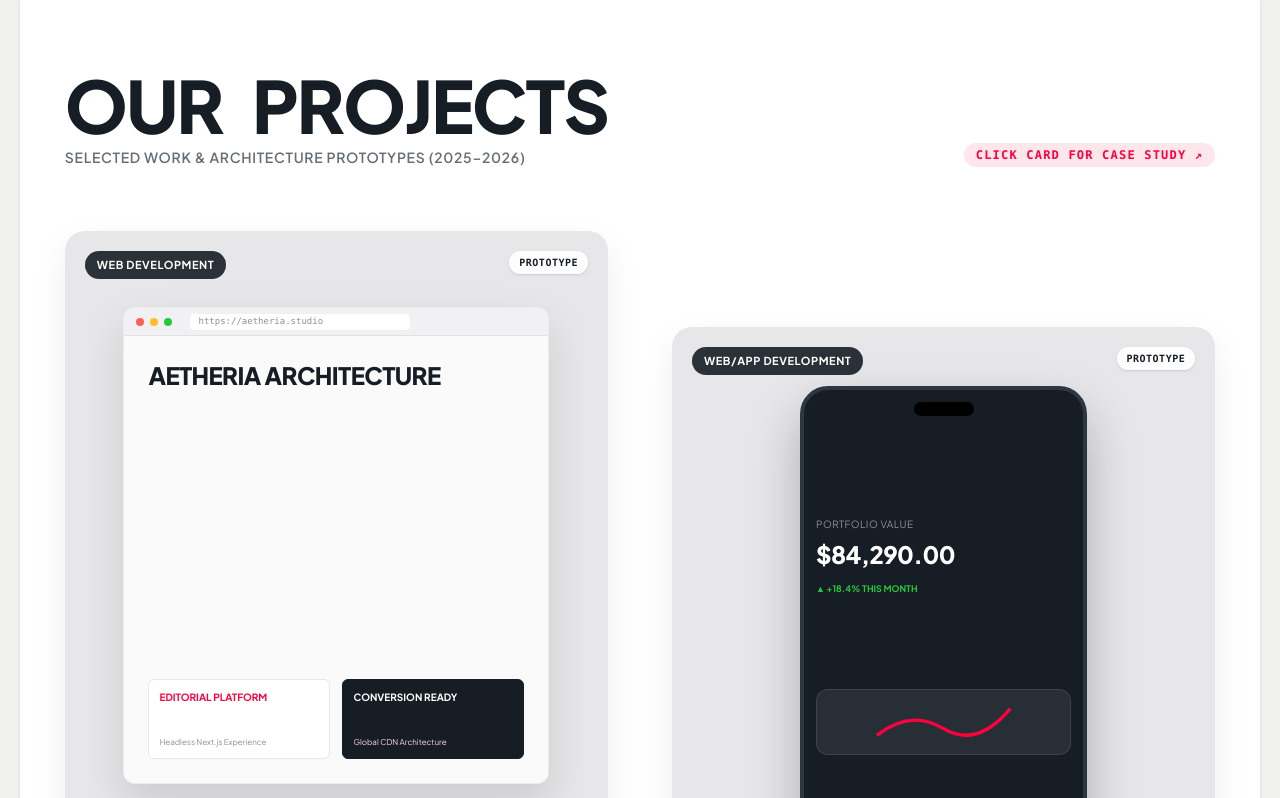
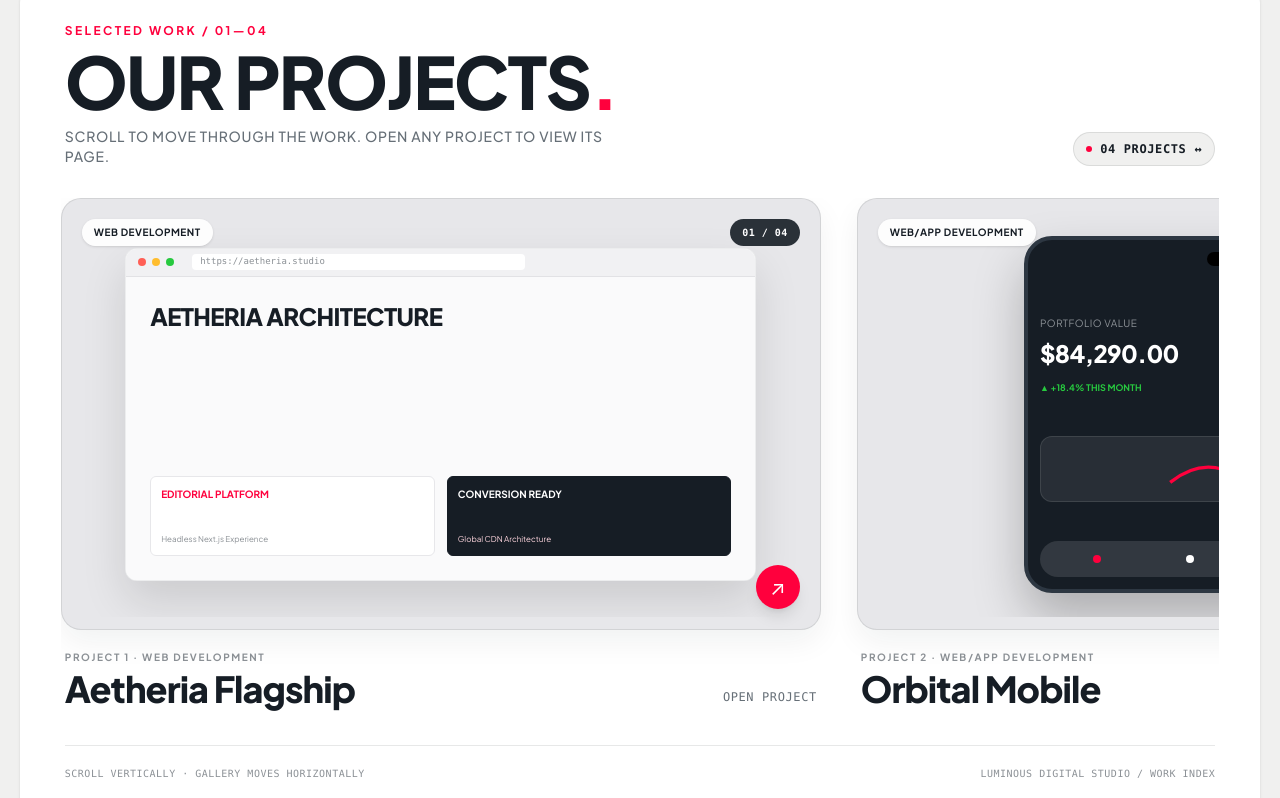
Before and after one commit to sujalsonavane/Digital-media-website-, a Next.js app: page / in a window 1280 px wide. Shown: the part 4042-4840 px from the top of the page. Built offline with nearby package versions, Linux system fonts and the light colour scheme.

Commit message:
feat: add scroll-driven horizontal project gallery

```diff
--- a/src/components/agency/ProjectsSection.tsx
+++ b/src/components/agency/ProjectsSection.tsx
@@ -1,12 +1,13 @@
 'use client';
 
-import React, { useRef, useState, useEffect } from 'react';
+import React, { useRef } from 'react';
+import Link from 'next/link';
 import { projectsData } from '@/data/agencyData';
 import WebMockupArt from './art/WebMockupArt';
 import AppMockupArt from './art/AppMockupArt';
 import VideoMockupArt from './art/VideoMockupArt';
 import AnalyticsMockupArt from './art/AnalyticsMockupArt';
-import { ArtDirectionType, ProjectItem } from '@/types/agency';
+import { ArtDirectionType } from '@/types/agency';
 import { gsap, prefersReducedMotion } from '@/utils/motion';
 import { useGSAP } from '@gsap/react';
 import GooeyDistortionView from './GooeyDistortionView';
@@ -35,76 +36,40 @@
 
 export const ProjectsSection: React.FC = () => {
   const sectionRef = useRef<HTMLElement>(null);
-  const pathRef = useRef<SVGPathElement>(null);
-  const [activeProject, setActiveProject] = useState<ProjectItem | null>(null);
-
-  // Keyboard escape listener and scroll lock for case study modal
-  useEffect(() => {
-    if (activeProject) {
-      document.body.style.overflow = 'hidden';
-      const handleKeyDown = (e: KeyboardEvent) => {
-        if (e.key === 'Escape') setActiveProject(null);
-      };
-      window.addEventListener('keydown', handleKeyDown);
-      return () => {
-        document.body.style.overflow = '';
-        window.removeEventListener('keydown', handleKeyDown);
-      };
-    } else {
-      document.body.style.overflow = '';
-    }
-  }, [activeProject]);
+  const viewportRef = useRef<HTMLDivElement>(null);
+  const trackRef = useRef<HTMLDivElement>(null);
 
   useGSAP(
     () => {
-      if (prefersReducedMotion()) {
-        if (pathRef.current) {
-          gsap.set(pathRef.current, { strokeDashoffset: 0 });
-        }
-        gsap.set('.case-card', { opacity: 1, y: 0 });
-        return;
-      }
+      const media = gsap.matchMedia();
 
-      // 1. Thick Pink Spline Ribbon Progressive Stroke Drawing
-      if (pathRef.current) {
-        try {
-          const pathLength = pathRef.current.getTotalLength() || 2400;
-          gsap.set(pathRef.current, {
-            strokeDasharray: pathLength,
-            strokeDashoffset: pathLength,
+      // Desktop: vertical page scrolling scrubs the project track from right to left.
+      // Touch screens and reduced-motion users retain a native horizontal scroll track.
+      media.add('(min-width: 768px) and (prefers-reduced-motion: no-preference)', () => {
+        const section = sectionRef.current;
+        const viewport = viewportRef.current;
+        const track = trackRef.current;
+        if (!section || !viewport || !track) return;
+
+        const getTravelDistance = () =>
+          Math.max(0, track.scrollWidth - viewport.clientWidth);
+
+        gsap.to(track, {
+          x: () => -getTravelDistance(),
+          ease: 'none',
+          scrollTrigger: {
+            trigger: section,
+            start: 'top top',
+            end: () => `+=${Math.max(getTravelDistance(), 1)}`,
+            pin: true,
+            scrub: 1,
+            invalidateOnRefresh: true,
+            anticipatePin: 1,
+          },
+        });
       });
 
-          gsap.to(pathRef.current, {
-            strokeDashoffset: 0,
-            ease: 'none',
-            scrollTrigger: {
-              trigger: sectionRef.current,
-              start: 'top 75%',
-              end: 'bottom 80%',
-              scrub: 1.2,
-            },
-          });
-        } catch {
-          gsap.set(pathRef.current, { strokeDashoffset: 0 });
-        }
-      }
-
-      // 2. Project Card Reveal as They Enter View
-      gsap.fromTo(
-        '.case-card',
-        { opacity: 0, y: 45 },
-        {
-          opacity: 1,
-          y: 0,
-          duration: 0.8,
-          stagger: 0.16,
-          ease: 'power2.out',
-          scrollTrigger: {
-            trigger: '.case-grid',
-            start: 'top 82%',
-          },
-        }
-      );
+      return () => media.revert();
     },
     { scope: sectionRef }
   );
@@ -113,234 +78,98 @@
     <section
       ref={sectionRef}
       id="projects"
-      aria-label="Featured Client Projects"
-      className="projects-section relative bg-white text-[#161d25] rounded-[var(--r-panel)] px-[var(--inset)] py-14 sm:py-18 md:py-24 overflow-hidden shadow-sm"
+      aria-labelledby="projects-heading"
+      className="projects-section relative flex min-h-[min(860px,calc(100svh-2.5rem))] flex-col justify-between overflow-hidden rounded-[var(--r-panel)] bg-white px-[var(--inset)] py-8 text-[#161d25] shadow-sm sm:py-10 md:py-12"
     >
-      {/* Wide Pink Continuous Spline Ribbon */}
-      <svg
-        className="pink-spline-svg absolute top-[8%] left-[2%] w-[96%] h-[85%] pointer-events-none z-[1] hidden md:block"
-        viewBox="0 0 1000 1300"
-        fill="none"
-        xmlns="http://www.w3.org/2000/svg"
-        aria-hidden="true"
+      <div className="relative z-10 mb-6 flex flex-col items-start justify-between gap-4 sm:mb-8 md:flex-row md:items-end">
+        <div>
+          <p className="mb-2 text-[10px] font-bold uppercase tracking-[0.2em] text-[#ff003d] sm:text-xs">
+            Selected work / 01—04
+          </p>
+          <h2
+            id="projects-heading"
+            className="section-title font-display text-4xl font-extrabold uppercase leading-[0.94] tracking-tight text-[#161d25] sm:text-5xl md:text-6xl lg:text-7xl"
           >
-        <path
-          ref={pathRef}
-          d="M 120 80 C 450 120, 850 160, 820 440 C 790 680, 220 580, 180 840 C 140 1080, 720 1020, 760 1280"
-          stroke="#ffa3b8"
-          strokeWidth="32"
-          strokeLinecap="round"
-          strokeLinejoin="round"
-          opacity="0.45"
-        />
-      </svg>
-
-      {/* Section Header */}
-      <div className="relative z-10 flex flex-col md:flex-row justify-between items-start md:items-end mb-12 sm:mb-16 gap-3">
-        <div>
-          <h2 className="section-title font-display text-4xl sm:text-5xl md:text-6xl lg:text-7xl font-extrabold uppercase tracking-tight [word-spacing:0.25em] text-[#161d25] leading-[0.95]">
-            OUR PROJECTS
+            OUR PROJECTS<span className="text-[#ff003d]">.</span>
           </h2>
-          <p className="text-xs sm:text-sm font-semibold text-[#666f77] tracking-wider uppercase mt-2">
-            Selected Work & Architecture Prototypes (2025–2026)
+          <p className="mt-3 max-w-xl text-xs font-medium uppercase tracking-wider text-[#666f77] sm:text-sm">
+            Scroll to move through the work. Open any project to view its page.
           </p>
         </div>
-        <span className="text-xs font-mono font-bold text-[#ff003d] tracking-widest uppercase bg-[#ff003d]/10 px-3 py-1 rounded-full">
-          Click Card for Case Study ↗
+        <span className="inline-flex items-center gap-2 rounded-full border border-[#161d25]/10 bg-[#f0f0ef] px-3 py-2 text-[10px] font-mono font-bold uppercase tracking-wider text-[#161d25] sm:text-xs">
+          <span className="h-1.5 w-1.5 rounded-full bg-[#ff003d]" />
+          {String(projectsData.length).padStart(2, '0')} projects
+          <span aria-hidden="true">↔</span>
         </span>
       </div>
 
-      {/* Asymmetric Case Grid */}
-      <div className="case-grid relative z-10 grid grid-cols-1 md:grid-cols-2 gap-10 md:gap-14 lg:gap-16">
-        {projectsData.map((project) => (
+      <div
+        ref={viewportRef}
+        className="relative z-10 -mx-1 overflow-x-auto px-1 pb-3 no-scrollbar snap-x snap-mandatory"
+        aria-label="Horizontal project gallery"
+      >
+        <div
+          ref={trackRef}
+          className="flex w-max items-stretch gap-5 pr-[var(--inset)] sm:gap-7 md:gap-9"
+        >
+          {projectsData.map((project, index) => (
             <article
               key={project.id}
-            onClick={() => setActiveProject(project)}
-            className={`case-card group flex flex-col gap-4 cursor-pointer ${
-              project.stagger ? 'md:mt-24' : ''
-            }`}
+              className="w-[min(82vw,420px)] shrink-0 snap-start md:w-[min(72vw,760px)]"
             >
-            <div className="block relative w-full aspect-[380/440] rounded-[var(--r-card)] overflow-hidden bg-[#e7e7ea] shadow-[0_15px_35px_rgba(22,29,37,0.07)] transition-all duration-400 ease-out group-hover:-translate-y-2 group-hover:shadow-[0_25px_50px_rgba(22,29,37,0.14)] flex items-center justify-center p-4 sm:p-6">
-              <span className="absolute top-4 left-4 sm:top-5 sm:left-5 px-3 py-1.5 bg-[#161d25]/90 backdrop-blur-md text-white text-[11px] font-bold tracking-wider uppercase rounded-full z-20 pointer-events-none">
-                {project.category}
-              </span>
-
-              {project.conceptType && (
-                <span className="absolute top-4 right-4 sm:top-5 sm:right-5 px-2.5 py-1 bg-white/90 backdrop-blur-md text-[#161d25] text-[10px] font-mono font-bold tracking-wider uppercase rounded-full z-20 shadow-sm pointer-events-none">
-                  {project.conceptType.includes('Prototype') ? 'Prototype' : 'Case Study'}
-                </span>
-              )}
-
-              <div className="w-full h-full flex items-center justify-center transition-transform duration-500 ease-out group-hover:scale-[1.03]">
+              <Link
+                href={`/projects/${project.slug}`}
+                aria-label={`Open ${project.title}`}
+                className="group block h-full rounded-[var(--r-card)] focus-visible:outline focus-visible:outline-2 focus-visible:outline-offset-4 focus-visible:outline-[#ff003d]"
+              >
+                <div className="relative h-[clamp(280px,44vh,380px)] overflow-hidden rounded-[var(--r-card)] border border-[#161d25]/10 bg-[#e7e7ea] p-3 shadow-[0_12px_30px_rgba(22,29,37,0.06)] transition-[box-shadow,transform] duration-300 group-hover:-translate-y-1 group-hover:shadow-[0_22px_44px_rgba(22,29,37,0.14)] sm:h-[clamp(320px,48vh,440px)] md:h-[clamp(340px,54vh,540px)]">
+                  <div className="flex h-full w-full items-center justify-center overflow-hidden rounded-[calc(var(--r-card)-8px)]">
+                    <div className="h-full w-full transition-transform duration-500 ease-out group-hover:scale-[1.025]">
                       <GooeyDistortionView
                         imageSrc={PROJECT_IMAGES[project.artType]}
-                  alt={`${project.title} - ${project.category} preview`}
+                        alt={`${project.title} preview`}
                         fallbackComponent={renderArtComponent(project.artType)}
-                  intensity={0.85}
-                  chromatic={1.2}
-                  radius={0.44}
+                        intensity={0.65}
+                        chromatic={0.7}
+                        radius={0.42}
                       />
                     </div>
                   </div>
 
-            <div className="flex justify-between items-baseline pt-2">
-              <div>
-                <span className="text-xs font-bold text-[#8c9196] uppercase tracking-wider block mb-1">
+                  <span className="absolute left-5 top-5 rounded-full bg-white/90 px-3 py-1.5 text-[10px] font-bold uppercase tracking-wider text-[#161d25] shadow-sm backdrop-blur">
                     {project.category}
                   </span>
-                <h3 className="font-display text-xl sm:text-2xl font-extrabold text-[#161d25] tracking-tight group-hover:text-[#ff003d] transition-colors flex items-center gap-2">
-                  <span>{project.title}</span>
-                  <span className="text-sm opacity-0 group-hover:opacity-100 transition-opacity">↗</span>
+                  <span className="absolute right-5 top-5 rounded-full bg-[#161d25]/90 px-3 py-1.5 font-mono text-[10px] font-bold tracking-wider text-white backdrop-blur">
+                    {String(index + 1).padStart(2, '0')} / {String(projectsData.length).padStart(2, '0')}
+                  </span>
+                  <span className="absolute bottom-5 right-5 flex h-11 w-11 items-center justify-center rounded-full bg-[#ff003d] text-xl text-white shadow-lg transition-transform duration-300 group-hover:rotate-45 group-hover:scale-110">
+                    ↗
+                  </span>
+                </div>
+
+                <div className="flex items-end justify-between gap-4 px-1 pt-4 sm:pt-5">
+                  <div>
+                    <p className="mb-1 text-[10px] font-bold uppercase tracking-[0.16em] text-[#8c9196]">
+                      Project {index + 1} · {project.category}
+                    </p>
+                    <h3 className="font-display text-2xl font-extrabold tracking-tight text-[#161d25] transition-colors duration-200 group-hover:text-[#ff003d] sm:text-3xl md:text-4xl">
+                      {project.title}
                     </h3>
                   </div>
-              <span className="text-xs sm:text-sm font-semibold text-[#8c9196]">
-                {project.discipline}
+                  <span className="shrink-0 pb-1 text-[10px] font-mono uppercase tracking-wider text-[#666f77] sm:text-xs">
+                    Open project
                   </span>
                 </div>
+              </Link>
             </article>
           ))}
         </div>
-
-      {/* Interactive Case Study Detail Modal */}
-      {activeProject && (
-        <div
-          role="dialog"
-          aria-modal="true"
-          aria-label={`${activeProject.title} Case Study`}
-          className="fixed inset-0 z-[1200] bg-black/75 backdrop-blur-md flex items-center justify-center p-4 sm:p-6 md:p-10 animate-fade-in"
-          onClick={() => setActiveProject(null)}
-        >
-          <div
-            className="bg-[#111215] text-white rounded-3xl border border-white/15 max-w-3xl w-full max-h-[90vh] overflow-y-auto p-6 sm:p-10 shadow-2xl relative select-text"
-            onClick={(e) => e.stopPropagation()}
-          >
-            {/* Modal Header */}
-            <div className="flex justify-between items-start pb-6 border-b border-white/10 gap-4">
-              <div>
-                <div className="flex flex-wrap items-center gap-2 mb-2">
-                  <span className="px-3 py-1 rounded-full bg-[#ff003d] text-white text-[11px] font-bold uppercase tracking-wider">
-                    {activeProject.category}
-                  </span>
-                  <span className="px-3 py-1 rounded-full bg-white/10 text-white/80 text-[11px] font-mono uppercase tracking-wider">
-                    {activeProject.conceptType || 'Interactive Concept Prototype'}
-                  </span>
-                  {activeProject.year && (
-                    <span className="text-xs text-[#8c9196] font-mono">
-                      {'// '}{activeProject.year}
-                    </span>
-                  )}
-                </div>
-                <h2 className="font-display text-3xl sm:text-4xl md:text-5xl font-black text-white tracking-tight">
-                  {activeProject.title}
-                </h2>
-                {activeProject.client && (
-                  <p className="text-xs sm:text-sm text-[#8c9196] mt-1 font-semibold uppercase tracking-wider">
-                    Concept Partner: {activeProject.client}
-                  </p>
-                )}
       </div>
 
-              {/* Close Button */}
-              <button
-                type="button"
-                onClick={() => setActiveProject(null)}
-                aria-label="Close Case Study"
-                className="w-10 h-10 rounded-full bg-white/10 hover:bg-white/20 text-white flex items-center justify-center text-lg font-bold transition-all cursor-pointer shrink-0"
-              >
-                ✕
-              </button>
+      <div className="relative z-10 mt-5 flex items-center justify-between border-t border-[#161d25]/10 pt-4 text-[10px] font-mono uppercase tracking-wider text-[#8c9196] sm:mt-6 sm:pt-5">
+        <span>Scroll vertically · Gallery moves horizontally</span>
+        <span className="hidden sm:inline">Luminous Digital Studio / Work Index</span>
       </div>
-
-            {/* Modal Body */}
-            <div className="py-6 space-y-6">
-              {/* Executive Overview */}
-              <div>
-                <h3 className="text-xs font-bold uppercase tracking-widest text-[#ff003d] mb-2">
-                  [ 01 // Concept Architecture Overview ]
-                </h3>
-                <p className="text-sm sm:text-base text-white/90 leading-relaxed font-normal">
-                  {activeProject.overview}
-                </p>
-              </div>
-
-              {/* Challenge & Solution Grid */}
-              <div className="grid grid-cols-1 md:grid-cols-2 gap-4">
-                <div className="bg-white/5 border border-white/10 rounded-2xl p-5">
-                  <span className="text-xs font-bold uppercase tracking-wider text-white/70 block mb-2">
-                    The Challenge
-                  </span>
-                  <p className="text-xs sm:text-sm text-white/80 leading-relaxed">
-                    {activeProject.challenge}
-                  </p>
-                </div>
-
-                <div className="bg-white/5 border border-white/10 rounded-2xl p-5">
-                  <span className="text-xs font-bold uppercase tracking-wider text-[#ff003d] block mb-2">
-                    Engineered Solution
-                  </span>
-                  <p className="text-xs sm:text-sm text-white/80 leading-relaxed">
-                    {activeProject.solution}
-                  </p>
-                </div>
-              </div>
-
-              {/* Measured Impact Results */}
-              {activeProject.results && activeProject.results.length > 0 && (
-                <div>
-                  <h3 className="text-xs font-bold uppercase tracking-widest text-[#ff003d] mb-3">
-                    [ 02 // Target Benchmarks & Concept Metrics ]
-                  </h3>
-                  <div className="grid grid-cols-1 sm:grid-cols-3 gap-3">
-                    {activeProject.results.map((res, i) => (
-                      <div
-                        key={i}
-                        className="bg-white/5 border border-white/10 rounded-xl p-4 text-center"
-                      >
-                        <span className="text-xs font-bold text-white tracking-wide">
-                          {res}
-                        </span>
-                      </div>
-                    ))}
-                  </div>
-                </div>
-              )}
-
-              {/* Tech Stack Pills */}
-              {activeProject.techStack && (
-                <div>
-                  <h3 className="text-xs font-bold uppercase tracking-widest text-white/60 mb-2">
-                    Production Architecture
-                  </h3>
-                  <div className="flex flex-wrap gap-2">
-                    {activeProject.techStack.map((tech) => (
-                      <span
-                        key={tech}
-                        className="text-[11px] font-mono px-3 py-1 rounded-full bg-white/10 text-white/90 border border-white/15"
-                      >
-                        {tech}
-                      </span>
-                    ))}
-                  </div>
-                </div>
-              )}
-            </div>
-
-            {/* Modal Footer CTA */}
-            <div className="pt-6 border-t border-white/10 flex flex-col sm:flex-row items-center justify-between gap-4">
-              <span className="text-xs text-[#8c9196] font-mono">
-                LUMINOUS CONCEPT PROTOTYPE ARCHIVE
-              </span>
-              <a
-                href="#cta"
-                onClick={() => setActiveProject(null)}
-                className="w-full sm:w-auto px-7 py-3 rounded-full bg-[#ff003d] text-white font-bold text-sm uppercase tracking-wider hover:bg-[#e00036] hover:scale-105 active:scale-95 transition-all text-center shadow-lg"
-              >
-                Discuss a Similar Build →
-              </a>
-            </div>
-          </div>
-        </div>
-      )}
     </section>
   );
 };
```
Lines whose indentation alone changed are shown as unchanged.
